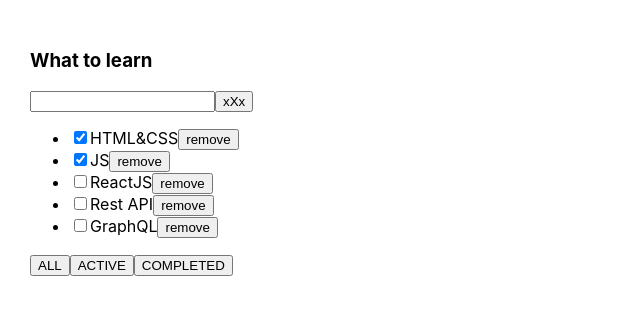
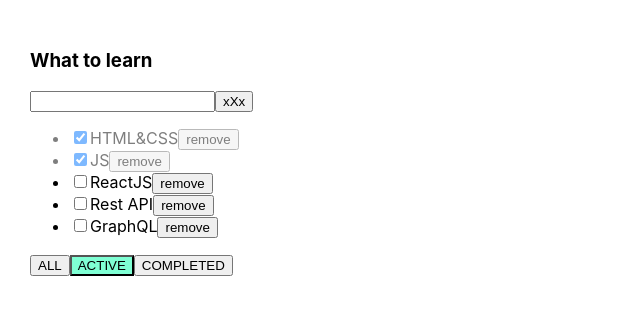
Before and after one commit to kroxaGAN/1-todolistNovember, a React (Create React App) app: page / in a window 1280 px wide. Shown: the top 314 px of the page, without its empty margins (0-640 px from the left). Built offline with nearby package versions, Linux system fonts and the light colour scheme.

Commit message:
monday 4 add some css

```diff
--- a/src/App.css
+++ b/src/App.css
@@ -13,3 +13,9 @@
 .error-message {
   color: red;
 }
+.active-filter {
+  background-color: aquamarine;
+}
+.is-done {
+  opacity: 0.5;
+}
--- a/src/App.tsx
+++ b/src/App.tsx
@@ -51,6 +51,7 @@ function App() {
                       changeFilter={changeFilter}
                       addTask={addTask}
                       changeCheckBox={changeCheckBox}
+                      filter={filter}
             />
         </div>
     );
--- a/src/Todolist.tsx
+++ b/src/Todolist.tsx
@@ -17,6 +17,7 @@ type PropsType = {
     changeFilter: (value: FilterValuesType) => void
     addTask: (newTitle: string) => void
     changeCheckBox:(taskId:string,IsDone:boolean)=>void
+    filter:FilterValuesType
 }
 
 export function Todolist(props: PropsType) {
@@ -67,10 +68,11 @@ export function Todolist(props: PropsType) {
                 props.tasks.map(
                     (t) => {
                         return (
-                            <li key={t.id}>
+                            <li key={t.id} className={t.isDone ? "is-done" : ""}>
                                 <input type="checkbox"
                                        checked={t.isDone}
-                                       onChange={(event)=>checkBoxHandler(event,t.id)}/>
+                                       onChange={(event)=>checkBoxHandler(event,t.id)}
+                                />
                                 <span>{t.title}</span>
                                 {/*<button onClick={() =>removeTaskHandler(t.id)}>x</button>*/}
                                 <Button title={'remove'} callback={()=>removeTaskHandler(t.id)}/>
@@ -81,9 +83,13 @@ export function Todolist(props: PropsType) {
             }
         </ul>
         <div>
-            <Button title={"ALL"} callback={()=>changeSuperFilter('all')}/>
-            <Button title={"ACTIVE"} callback={()=>changeSuperFilter('active')}/>
-            <Button title={"COMPLETED"} callback={()=>changeSuperFilter('completed')}/>
+            <Button
+                title={"ALL"}
+                callback={()=>changeSuperFilter('all')}
+                filter={"all"}
+            />
+            <Button title={"ACTIVE"} callback={()=>changeSuperFilter('active')} filter={"active"}/>
+            <Button title={"COMPLETED"} callback={()=>changeSuperFilter('completed')} filter={"completed"}/>
 
 
         </div>
--- a/src/components/Button.tsx
+++ b/src/components/Button.tsx
@@ -1,7 +1,11 @@
+import {FilterValuesType} from "../App";
+import '../App.css';
+
 
 type ButtonPropsType={
     title:string
     callback:()=>void
+    filter?:FilterValuesType
 }
 
 
@@ -10,6 +14,6 @@ export const Button=(props:ButtonPropsType)=>{
         props.callback()
     }
     return(
-        <button onClick={onClickHandler}>{props.title}</button>
+        <button className={props.filter==='active' ? "active-filter" :""} onClick={onClickHandler}>{props.title} </button>
     )
 }
```
